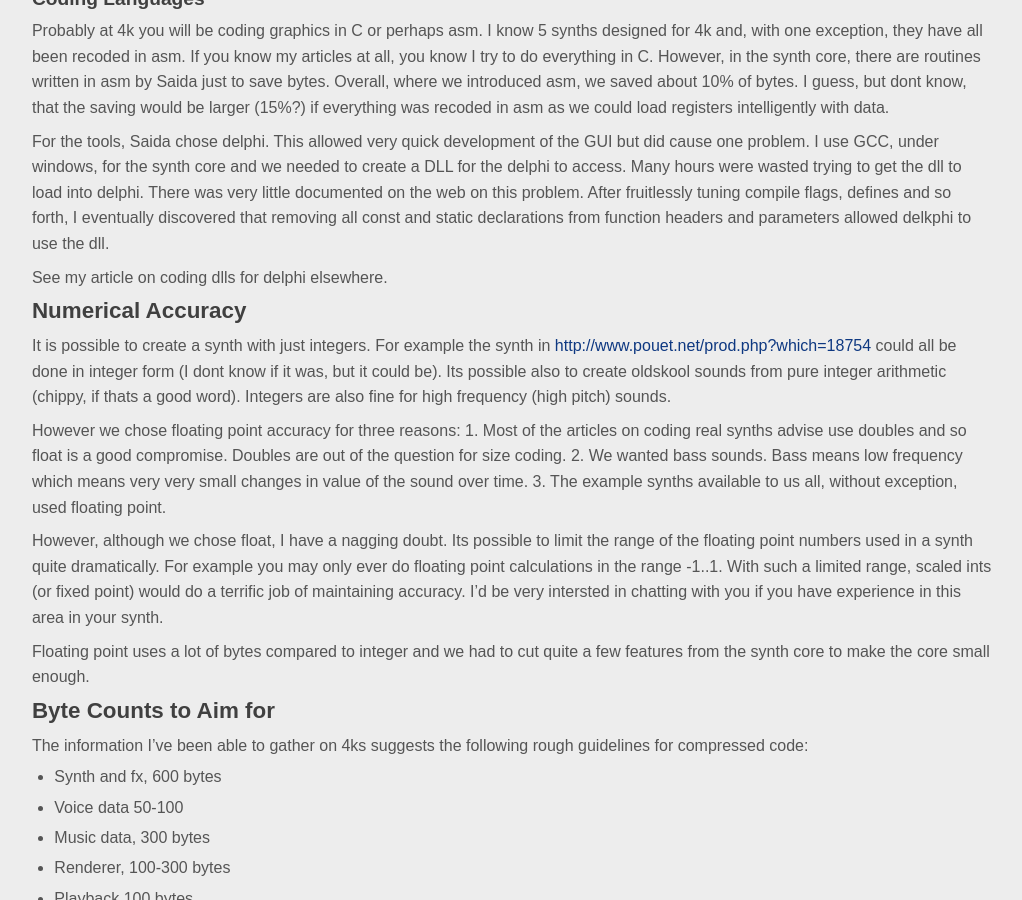
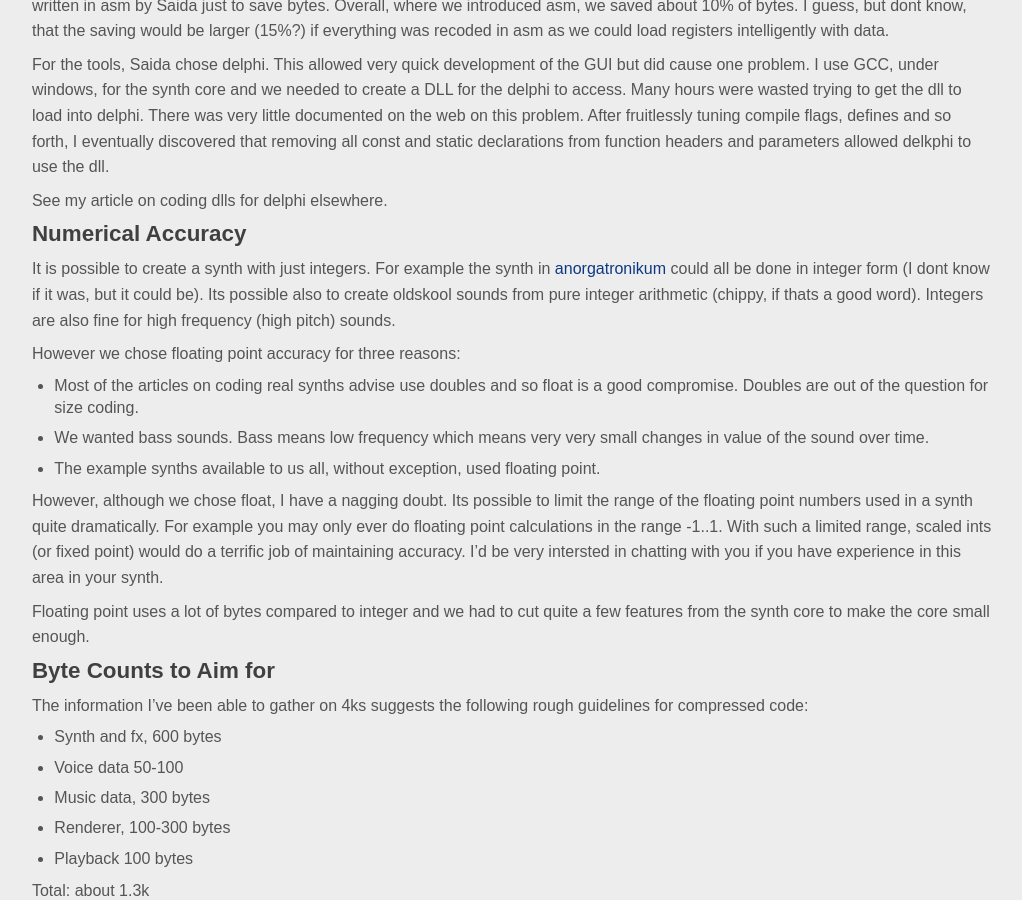
Before and after one commit to in4k/in4k.github.io, a Jekyll site: the page built from wiki/aulds-4k-synth.markdown, in a window 1280 px wide and 900 px high, scrolled down 2323 px. Shown: the whole window, without its empty margins (137-1159 px from the left). Built offline with Jekyll 4.4.1, drawn with Linux system fonts in a browser that asks for light colours; some web fonts are replaced; some of the changed lines change nothing that is shown; some of the changed text lies outside the part shown.

Commit message:
Update aulds-4k-synth.markdown

```diff
--- a/wiki/aulds-4k-synth.markdown
+++ b/wiki/aulds-4k-synth.markdown
@@ -30,17 +30,17 @@
 *   Instrument builder... creates voice data
 *   Tracker... creates music data
 
-For existing examples of such tools check out [http://www.pouet.net/prod.php?which=24622](http://www.pouet.net/prod.php?which=24622 "http://www.pouet.net/prod.php?which=24622") for an instrument builder and [http://www.pouet.net/prod.php?which=20494](http://www.pouet.net/prod.php?which=20494 "http://www.pouet.net/prod.php?which=20494") which is a tracker.
+For existing examples of such tools check out [BlipGen](http://www.pouet.net/prod.php?which=24622 "http://www.pouet.net/prod.php?which=24622") for an instrument builder and [MilkyTracker](http://www.pouet.net/prod.php?which=20494 "http://www.pouet.net/prod.php?which=20494") which is a tracker.
 
 ## The Technology Options
 
 ### Sound Generation
 
-Lets say right away there are two basic options for sound generation: midi or roll-your-own. There are still 4k demos that use midi ( [http://www.pouet.net/prod.php?which=24916](http://www.pouet.net/prod.php?which=24916 "http://www.pouet.net/prod.php?which=24916") )though generally this is frowned upon and will result in bad votes most of the time. Midi gives us a set of voices or instruments to use and so we dont need to write a synth core or fx engine and we dont need to create voices.
+Lets say right away there are two basic options for sound generation: midi or roll-your-own. There are still 4k demos that use midi ( [Purple Pills](http://www.pouet.net/prod.php?which=24916 "http://www.pouet.net/prod.php?which=24916") )though generally this is frowned upon and will result in bad votes most of the time. Midi gives us a set of voices or instruments to use and so we dont need to write a synth core or fx engine and we dont need to create voices.
 
 **NOTE: For a time, DirectSound changed everything. 80% of the 4k intros at assembly 2006 appeared to have used DirectSound** with gm.dls which is a general midi sample file standard on all windows platforms. It seems to originate from Roland synths and is high quality (or at least better than normal midi), and gm.dls with clever postprocessing from directsound is still a very acceptable sound source today. The rest of this article, however, will focus primarily on building a synthesizer. If you would like to see some information regarding gm.dls and how to use it, iq has written a fantastic article [here](reading-gm.dls).
 
-Of course nothing worth doing is easy so non-gm.dls midi is almost entirely rejected at 4k now. Instead we create our own synth core and fx engine. The ruling 4k synth seems to be the one by Mentor and can be heard in productions like [http://pouet.net/prod.php?which=51449](http://pouet.net/prod.php?which=51449 "http://pouet.net/prod.php?which=51449") & [http://pouet.net/prod.php?which=52938](http://pouet.net/prod.php?which=52938 "http://pouet.net/prod.php?which=52938").
+Of course nothing worth doing is easy so non-gm.dls midi is almost entirely rejected at 4k now. Instead we create our own synth core and fx engine. The ruling 4k synth seems to be the one by Mentor and can be heard in productions like [receptor](http://pouet.net/prod.php?which=51449 "http://pouet.net/prod.php?which=51449") & [elevated](http://pouet.net/prod.php?which=52938 "http://pouet.net/prod.php?which=52938").
 
 ### Music (also known as tracking)
 
@@ -83,9 +83,13 @@
 
 ## Numerical Accuracy
 
-It is possible to create a synth with just integers. For example the synth in [http://www.pouet.net/prod.php?which=18754](http://www.pouet.net/prod.php?which=18754 "http://www.pouet.net/prod.php?which=18754") could all be done in integer form (I dont know if it was, but it could be). Its possible also to create oldskool sounds from pure integer arithmetic (chippy, if thats a good word). Integers are also fine for high frequency (high pitch) sounds.
+It is possible to create a synth with just integers. For example the synth in [anorgatronikum](http://www.pouet.net/prod.php?which=18754 "http://www.pouet.net/prod.php?which=18754") could all be done in integer form (I dont know if it was, but it could be). Its possible also to create oldskool sounds from pure integer arithmetic (chippy, if thats a good word). Integers are also fine for high frequency (high pitch) sounds.
 
-However we chose floating point accuracy for three reasons: 1\. Most of the articles on coding real synths advise use doubles and so float is a good compromise. Doubles are out of the question for size coding. 2\. We wanted bass sounds. Bass means low frequency which means very very small changes in value of the sound over time. 3\. The example synths available to us all, without exception, used floating point.
+However we chose floating point accuracy for three reasons:
+
++ Most of the articles on coding real synths advise use doubles and so float is a good compromise. Doubles are out of the question for size coding.
++ We wanted bass sounds. Bass means low frequency which means very very small changes in value of the sound over time.
++ The example synths available to us all, without exception, used floating point.
 
 However, although we chose float, I have a nagging doubt. Its possible to limit the range of the floating point numbers used in a synth quite dramatically. For example you may only ever do floating point calculations in the range -1..1\. With such a limited range, scaled ints (or fixed point) would do a terrific job of maintaining accuracy. I'd be very intersted in chatting with you if you have experience in this area in your synth.
 
@@ -189,21 +193,9 @@
 
 You can go on endlessly so beware of the byte count.
 
-## The Tools
-
-### The Instrument Builder
-
-### The Tracker
-
-## Data Formats
-
-### Storing Sound Data
+## Storing Sound Data
 
 If you create a midi synth, then voice data is really a matter of storing midi commands to set the correct voices. Midi commands are just integers so the format would reduce to just a few integers stored in a file. When creating your own sound components though, it is necessary to create a proprietry instrument format. Each synth will be different and so further general discussion is irrelevant. In our synth, we have instruments composed of banks of oscillators, running at different frequencies. We store the oscillator type and frequency together with some effects bits and length of the instrument. In all, we are around 10 bytes per instrument. This is not very good but works. After compression our instruments can be smaller. This means in 50-100 bytes we can store 6-12 instruments.
-
-### Storing Music Data
-
-## Resources
 
 ## Hints and Tips
 
```
